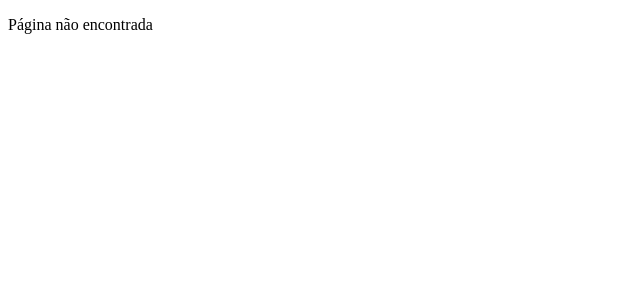
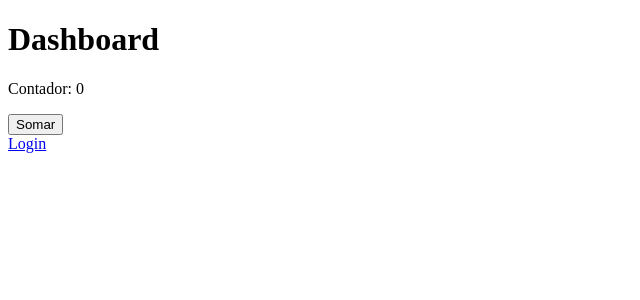
Before and after one commit to Vianahdev/REACT, a React (Create React App) app: page /dashboard in a window 1280 px wide. Shown: the top 300 px of the page, without its empty margins (0-640 px from the left). Built offline with nearby package versions, Linux system fonts and the light colour scheme.

Commit message:
feat: Usando o useRef com objetos simples

```diff
--- a/src/app/pages/dashboard/Dashboard.tsx
+++ b/src/app/pages/dashboard/Dashboard.tsx
@@ -1,12 +1,18 @@
+import { useRef } from 'react'
 import { Link } from 'react-router-dom'
 
 export const Dashboard = () =>{
+    const countClick = useRef({counter : 0})
+
     return (
         <div>
-            <h1>Pagina Inicial</h1>
-            <p>Lorem ipsum, dolor sit amet consectetur adipisicing elit. Quisquam,
-                cupiditate quasi. Atque, repellendus quod sunt, officiis necessitatibus
-               aut id vero repellat aliquam ad quae ut, cum amet obcaecati optio suscipit?</p>
+            <h1>Dashboard</h1>
+
+            <p>Contador: {countClick.current.counter}</p>
+
+            <button onClick={() => countClick.current.counter++}>Somar</button>
+
+            <br />
 
             <Link to="/login">Login</Link>
         </div>
--- a/src/app/pages/repositorio/Repositorio.tsx
+++ b/src/app/pages/repositorio/Repositorio.tsx
@@ -19,7 +19,7 @@ export const ListaDeRepositorios = () =>{
         <>
           <ul>
             {repositorio.map(repositorio => (
-              <a href={repositorio['html_url']} target="_blank">
+              <a href={repositorio['html_url']}>
                 <li key={repositorio['id']}>
                     {repositorio['name']}
                 </li>
--- a/src/app/routes/index.tsx
+++ b/src/app/routes/index.tsx
@@ -5,7 +5,7 @@ export const AppRoutes = () =>{
     return (
         <BrowserRouter>
             <Routes>
-                <Route path="/pagina-inicial" element={<Dashboard />}/>
+                <Route path="/dashboard" element={<Dashboard />}/>
                 <Route path="/login" element={<Login />} />
                 <Route path="/repositorios" element={<ListaDeRepositorios/>} />
 
```
